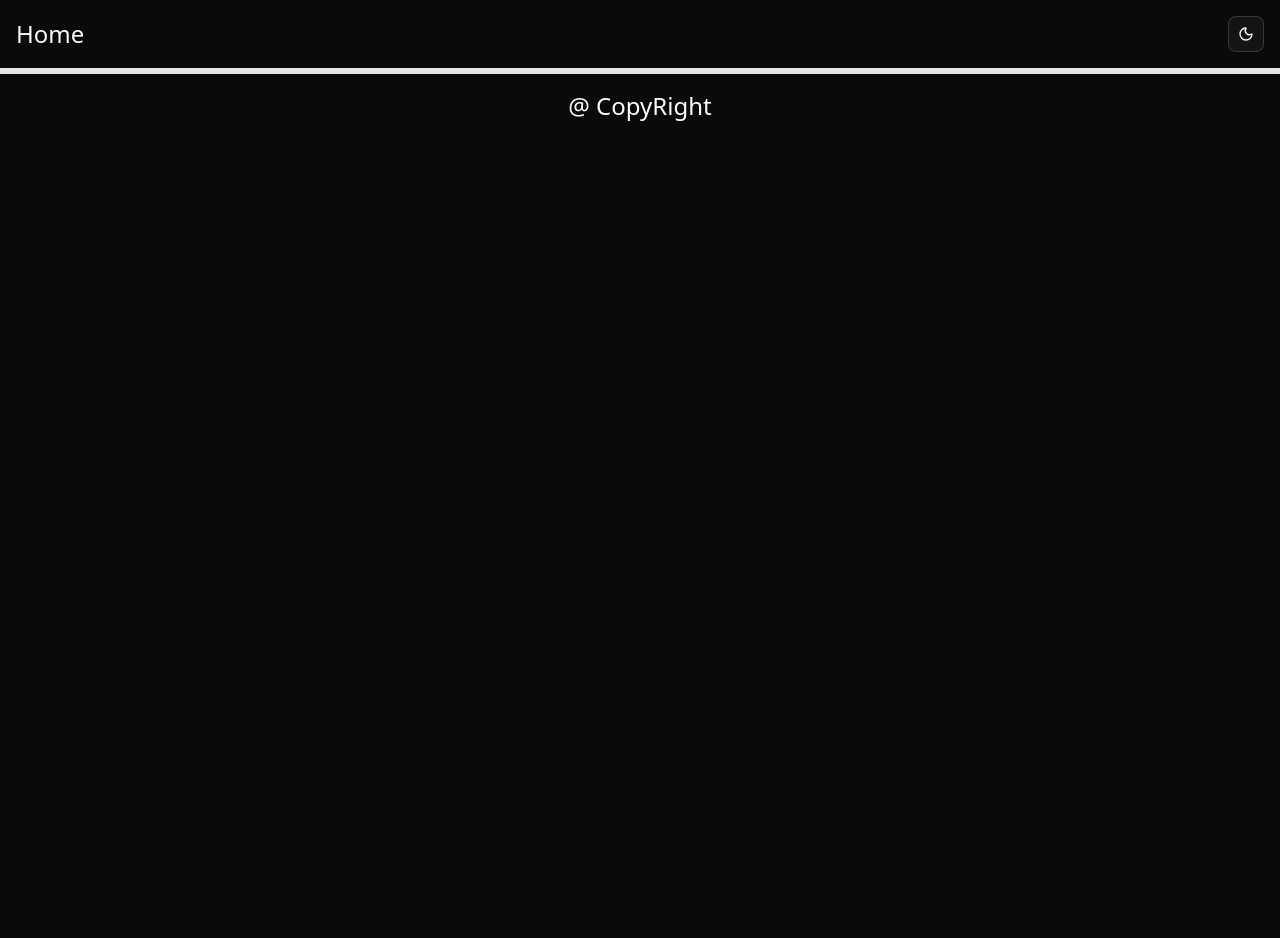
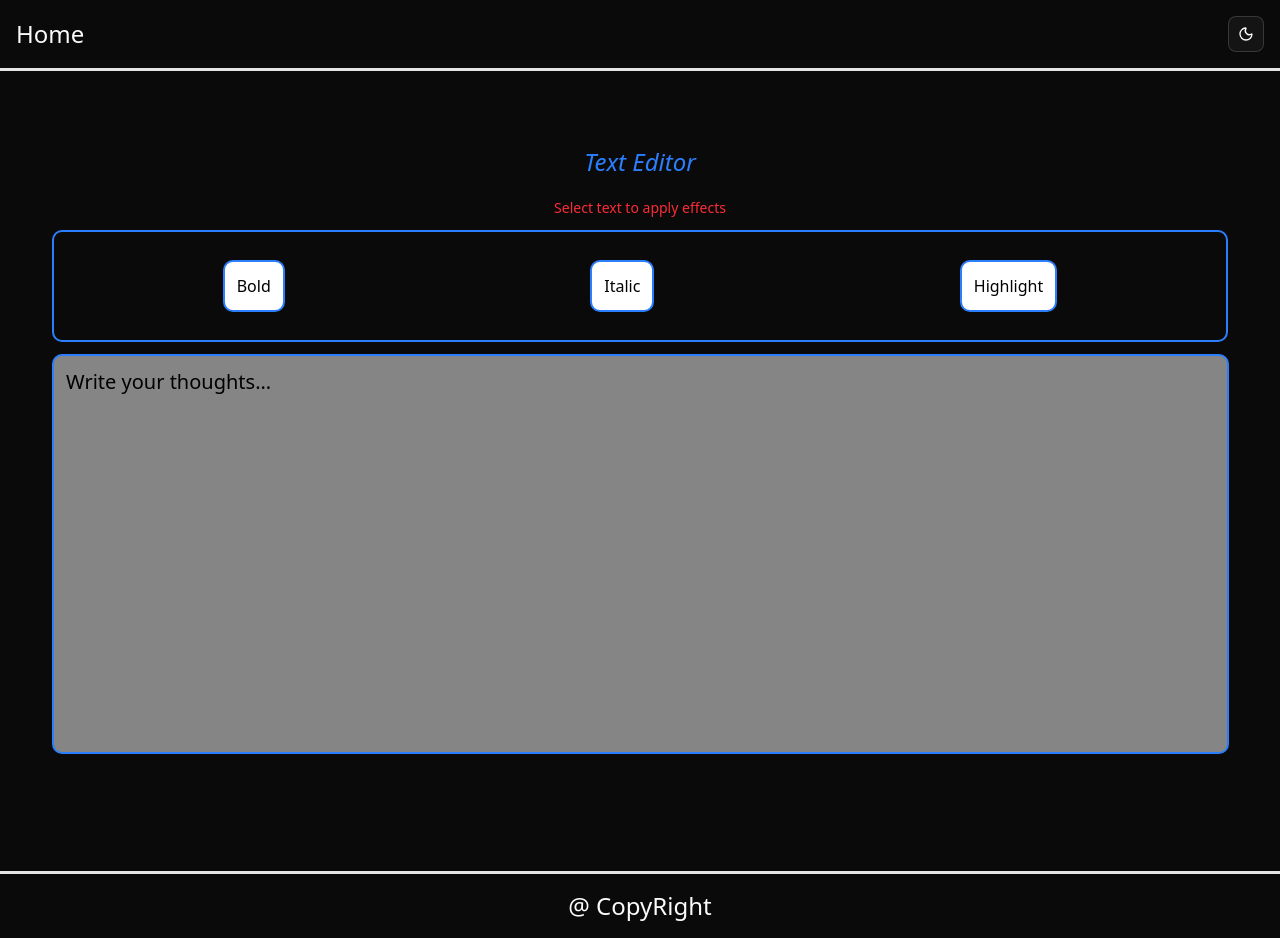
Before and after one commit to rjv01/typescript-tutorials, a React (Vite) app in the folder miniProjects/typeScriptMiniProject/: page /texteditor in a window 1280 px wide. Before the commit the page ends 800 px from the top, so only its background shows below. Built offline with nearby package versions, Linux system fonts and the light colour scheme.

Commit message:
adding text editor

```diff
--- a/miniProjects/typeScriptMiniProject/src/App.tsx
+++ b/miniProjects/typeScriptMiniProject/src/App.tsx
@@ -22,6 +22,7 @@ import Box from "./components/context/Box.tsx";
 import MutableDom from "./components/Ref/MutableDom.tsx";
 import Cinema from "./components/Cinema.tsx";
 import Callback from "./pages/Callback";
+import TextEditor from "./components/TextEditor.tsx";
 
 function App() {
   const personName = {
@@ -97,6 +98,7 @@ function App() {
         <Route path="/timer" element={<MutableDom />}/>
         <Route path="/cinema" element={<Cinema />}/>
         <Route path="/callback" element={<Callback />} />
+        <Route path="/texteditor" element={<TextEditor />} />
         </Routes>
         {/* <TestButton text="Increase" />
         <TestButton text="Decrease" /> */}
--- /dev/null
+++ b/miniProjects/typeScriptMiniProject/src/components/TextEditor.tsx
@@ -0,0 +1,92 @@
+import { useEffect, useState, useRef } from "react";
+
+const TextEditor: React.FC = () => {
+    const [selectedText, setSelectedText] = useState<string>("");
+    const editorRef = useRef<HTMLDivElement | null>(null);
+
+    const textSelection = () => {
+        const text = window.getSelection();
+        if (text && text.toString().length > 0) {
+            setSelectedText(text.toString());
+        } else {
+            setSelectedText("");
+        }
+    };
+
+    const handleBold = () => {
+        if (selectedText) {
+            document.execCommand("bold");
+        } else {
+            alert("Select text first");
+        }
+    };
+
+    const handleItalic = () => {
+        if (selectedText) {
+            document.execCommand("italic");
+        } else {
+            alert("Select text first");
+        }
+    };
+
+    const handleHighlight = () => {
+        if (selectedText) {
+            document.execCommand("hiliteColor", false, "yellow");
+        } else {
+            alert("Select text first");
+        }
+    };
+
+    useEffect(() => {
+        document.addEventListener("selectionchange", textSelection);
+        return () => {
+            document.removeEventListener("selectionchange", textSelection);
+        };
+    }, []);
+
+    return (
+        <div className="min-h-screen flex justify-center items-center">
+            <div className="w-[1200px] h-[650px] rounded-lg">
+                <h1 className="text-center text-2xl text-blue-500 italic mb-5">Text Editor</h1>
+                <h1 className="text-center text-sm text-red-500">Select text to apply effects</h1>
+
+                {selectedText && <p className="text-center p-2">Selected: {selectedText}</p>}
+
+                <div className="flex justify-around border-2 border-blue-500 m-3 p-4 rounded-lg">
+                    <button
+                        className="border-2 border-blue-500 p-3 m-3 cursor-pointer bg-white text-black rounded-lg
+                        hover:bg-blue-900/50 hover:text-white duration-150"
+                        onClick={handleBold}
+                    >
+                        Bold
+                    </button>
+                    <button
+                        className="border-2 border-blue-500 p-3 m-3 cursor-pointer bg-white text-black rounded-lg
+                        hover:bg-blue-900/50 hover:text-white duration-150"
+                        onClick={handleItalic}
+                    >
+                        Italic
+                    </button>
+                    <button
+                        className="border-2 border-blue-500 p-3 m-3 cursor-pointer bg-white text-black rounded-lg
+                        hover:bg-blue-900/50 hover:text-white duration-150"
+                        onClick={handleHighlight}
+                    >
+                        Highlight
+                    </button>
+                </div>
+
+                <div
+                    ref={editorRef}
+                    contentEditable
+                    className="w-[1177px] h-[400px] border-2 border-blue-500 text-xl p-3 m-3 bg-white/50 text-black rounded-lg"
+                    suppressContentEditableWarning
+                >
+                    Write your thoughts...
+                </div>
+            </div>
+        </div>
+    );
+};
+
+export default TextEditor;
--- a/miniProjects/typeScriptMiniProject/src/pages/Home/HomePage.tsx
+++ b/miniProjects/typeScriptMiniProject/src/pages/Home/HomePage.tsx
@@ -22,6 +22,7 @@ const HomePage: React.FC = () => {
         <a className='text-blue-400 hover:text-blue-900 text-xl p-3 m-2 border' href="/box">Box</a>
         <a className='text-blue-400 hover:text-blue-900 text-xl p-3 m-2 border' href="/timer">Timer</a>
         <a className='text-blue-400 hover:text-white hover:bg-linear-to-b from-red-500 via-purple-500 to-blue-500 w-full text-xl p-3 m-2 border duration-200' href="/cinema">Cinematography</a>
+        <a className='text-blue-400 hover:text-blue-900 text-xl p-3 m-2 border' href="/texteditor">Text Editor</a>
       </div>
     </div>
 
```
